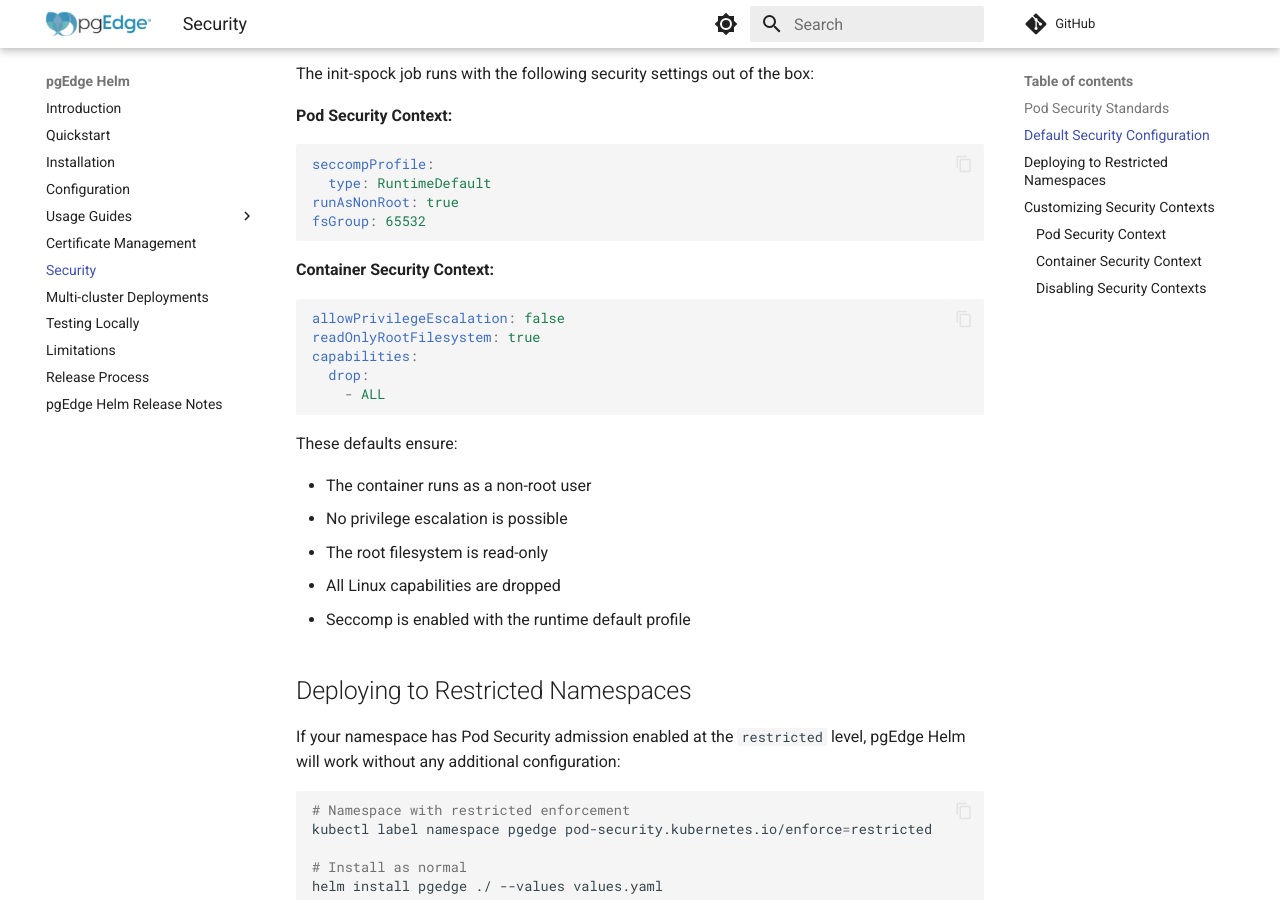
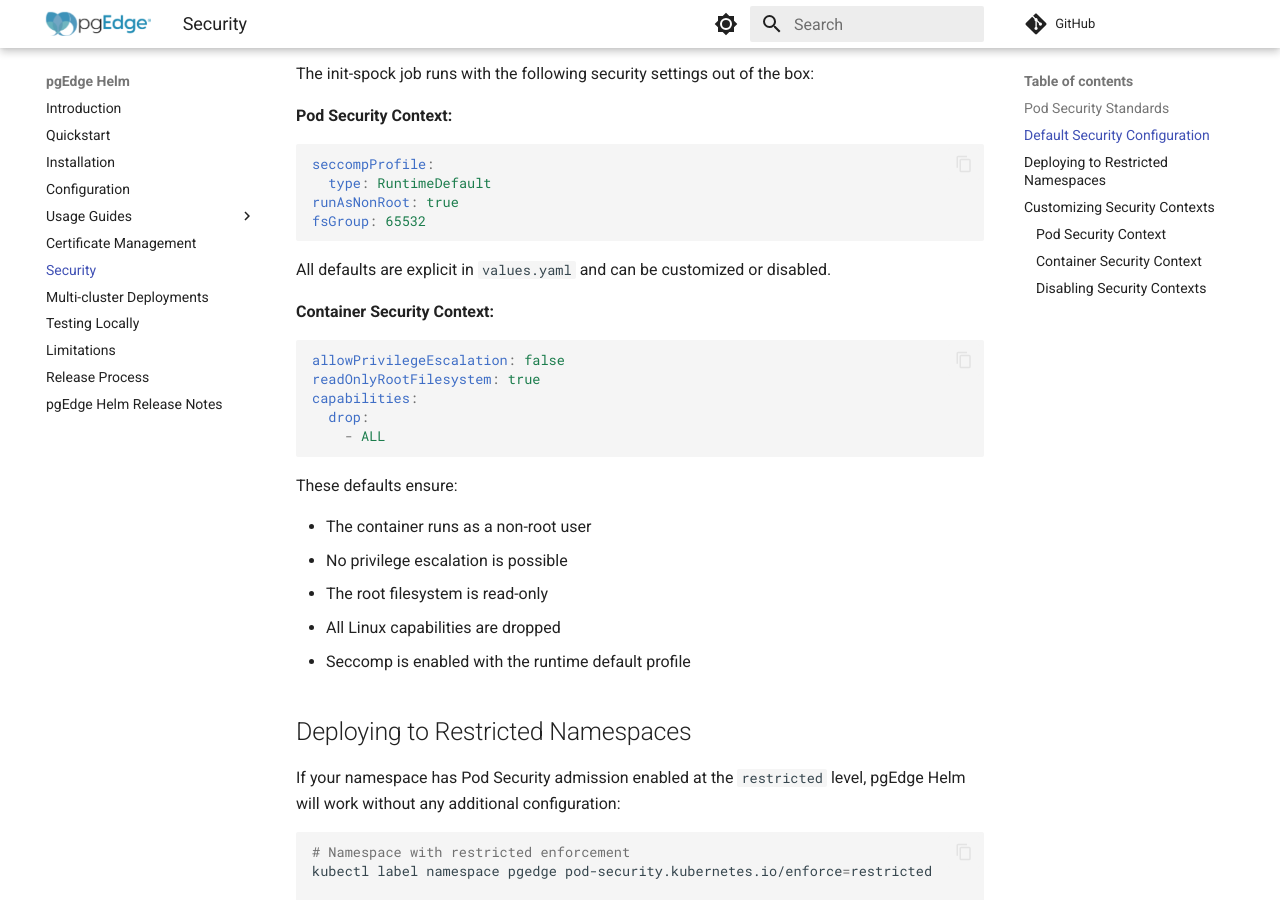
Before and after one commit to pgEdge/pgedge-helm, an MkDocs documentation site: the page built from docs/security.md, in a window 1280 px wide and 900 px high, scrolled down 579 px. Built offline with MkDocs 1.6.1 and Material for MkDocs 9.7.7, drawn with Linux system fonts in a browser that asks for light colours; comment, search, counter and statistics services are not loaded.

Commit message:
fix: allow entirety of podSecurityContext and containerSecurityContext to be overridden

````diff
--- a/docs/security.md
+++ b/docs/security.md
@@ -23,6 +23,8 @@
 runAsNonRoot: true
 fsGroup: 65532
 ```
+
+All defaults are explicit in `values.yaml` and can be customized or disabled.
 
 **Container Security Context:**
 ```yaml
--- a/values.yaml
+++ b/values.yaml
@@ -24,6 +24,7 @@
       seccompProfile:
         type: RuntimeDefault
       runAsNonRoot: true
+      fsGroup: 65532
     # -- Container Security context for the init-spock job. Set to a Restricted profile by default.
     # Learn more at https://kubernetes.io/docs/concepts/security/pod-security-standards/
     containerSecurityContext:
````
Also changed, not shown: 1 other file.
